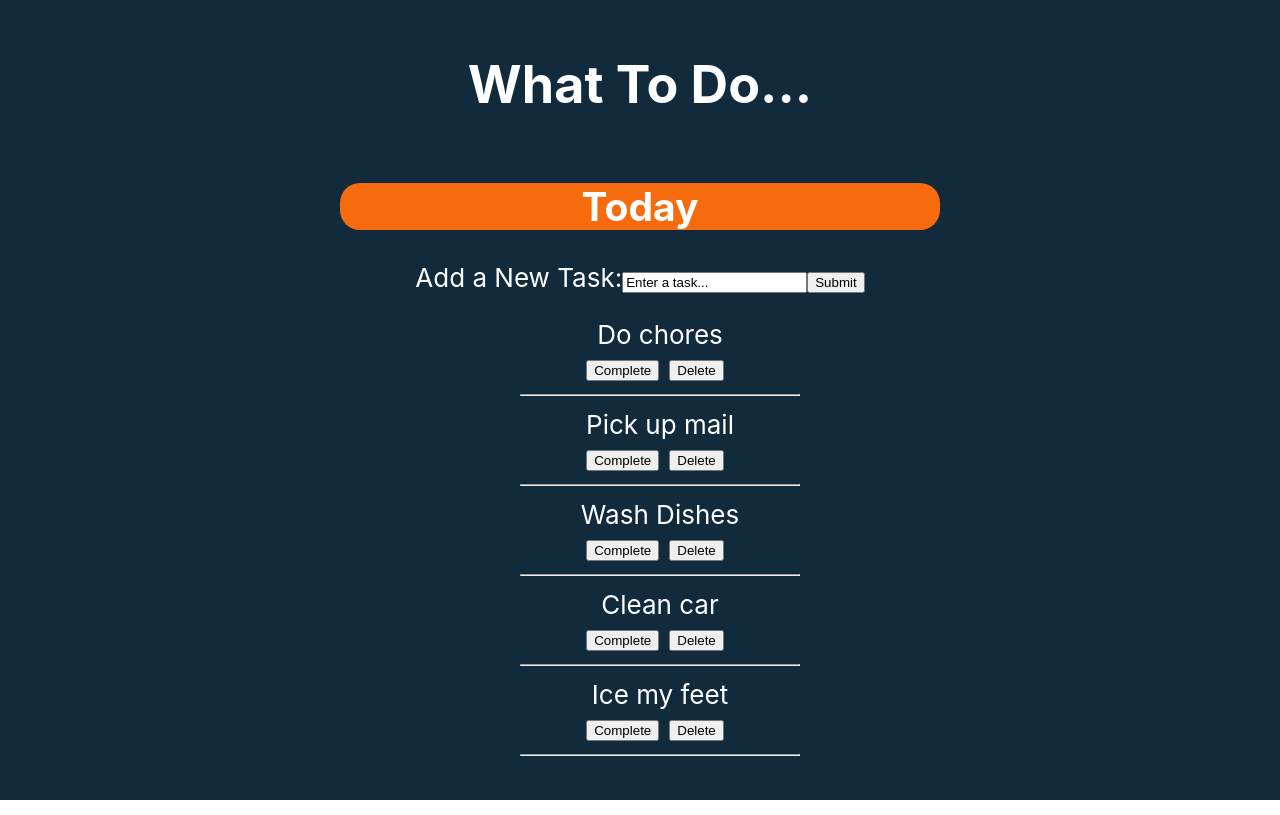
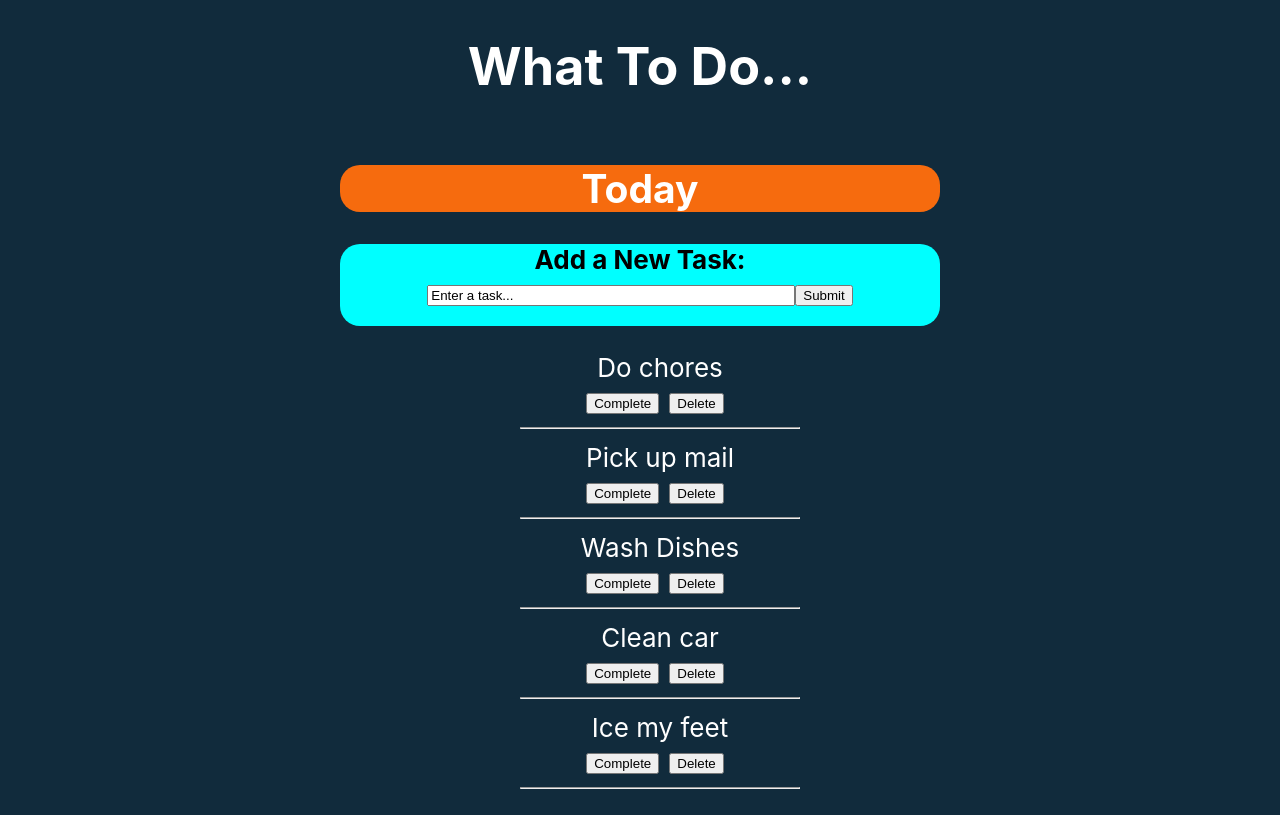
Before and after one commit to mcksarge/my-app-frontend, a React (Create React App) app: page / in a window 1280 px wide. Built offline with nearby package versions, Linux system fonts and the light colour scheme.

Commit message:
Add component for adding new tasks, import to List component

```diff
--- a/src/App.css
+++ b/src/App.css
@@ -34,3 +34,21 @@ ul {
 button {
   margin-right: 10px;
 }
+
+#add-todo {
+  background-color: aqua;
+  border-radius: 20px;
+}
+
+#new-task-title {
+  color: black;
+  display: block;
+}
+
+#new-task, #submit-new-task {
+  margin-bottom: 20px;
+}
+
+#new-task {
+  width: 60%;
+}
--- a/src/components/AddToDo.js
+++ b/src/components/AddToDo.js
@@ -4,7 +4,7 @@ function AddToDo() {
     return (
         <div id="add-todo">
             <form>
-                <label for="new-task">Add a New Task:</label>
+                <label id="new-task-title" for="new-task"><strong>Add a New Task:</strong></label>
                 <input id="new-task" type="text" value="Enter a task..."></input>
                 <input id="submit-task" type="submit" value="Submit"></input>
             </form>
```
